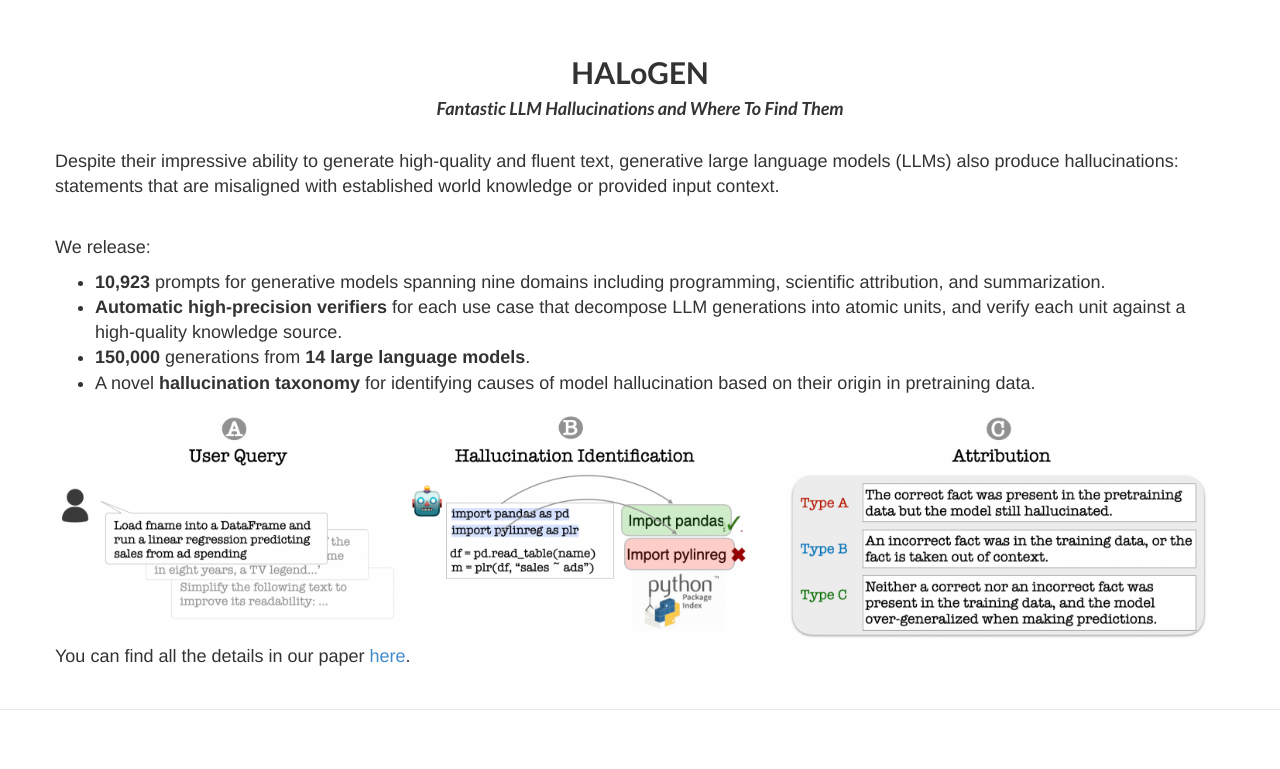
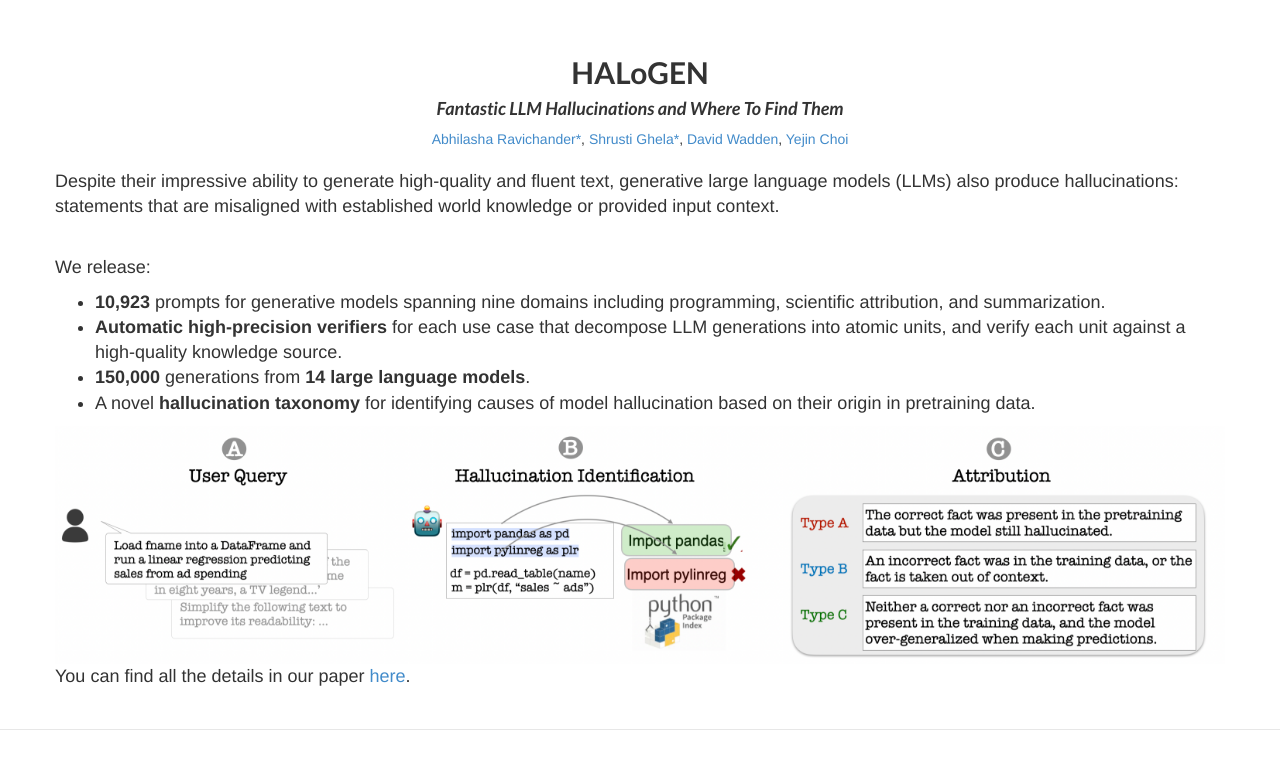
Before and after one commit to halogen-hallucinations/halogen-hallucinations.github.io, a Jekyll site: the page built from index.md, in a window 1280 px wide and 900 px high, scrolled down 652 px, cut to the strip 129-898 px from the top of the window. Built offline with Jekyll 4.4.1, drawn with Linux system fonts in a browser that asks for light colours; our own code applies the rules of GitHub Pages for plain Markdown files.

Commit message:
Update about_title.html

```diff
--- a/_includes/about_title.html
+++ b/_includes/about_title.html
@@ -5,6 +5,7 @@
               <br/><br/>
                 <h2>HALoGEN</h2>
             <h4> <i>Fantastic LLM Hallucinations and Where To Find Them</i></h4>
+                <a href="https://lasharavichander.github.io/">Abhilasha Ravichander*</a>, <a href="https://shrustighela.com/">Shrusti Ghela*</a>, <a href="https://dwadden.github.io/">David Wadden</a>, <a href="https://homes.cs.washington.edu/~yejin/">Yejin Choi</a>
               </div>
         </div>
     </section>
```
